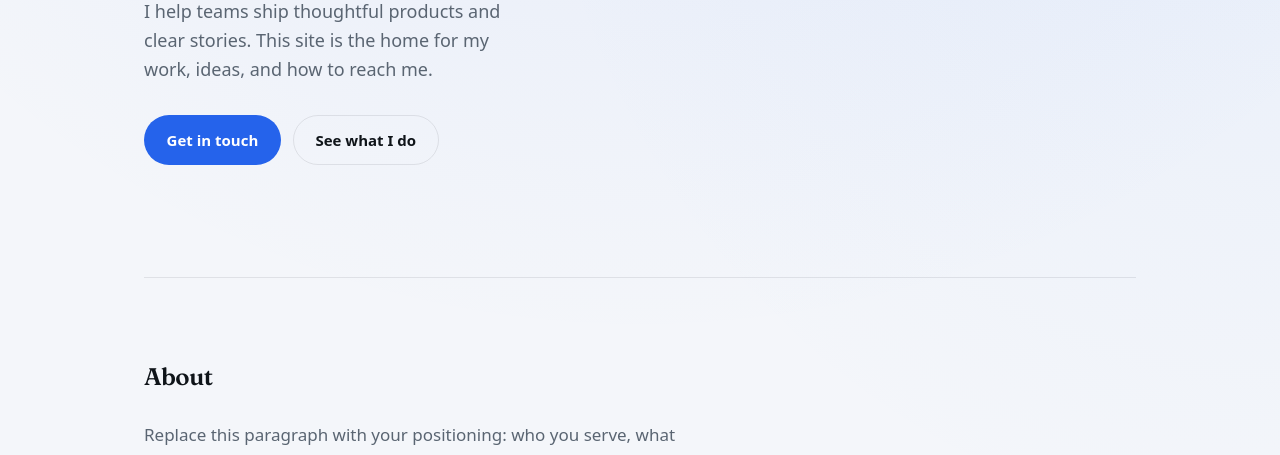
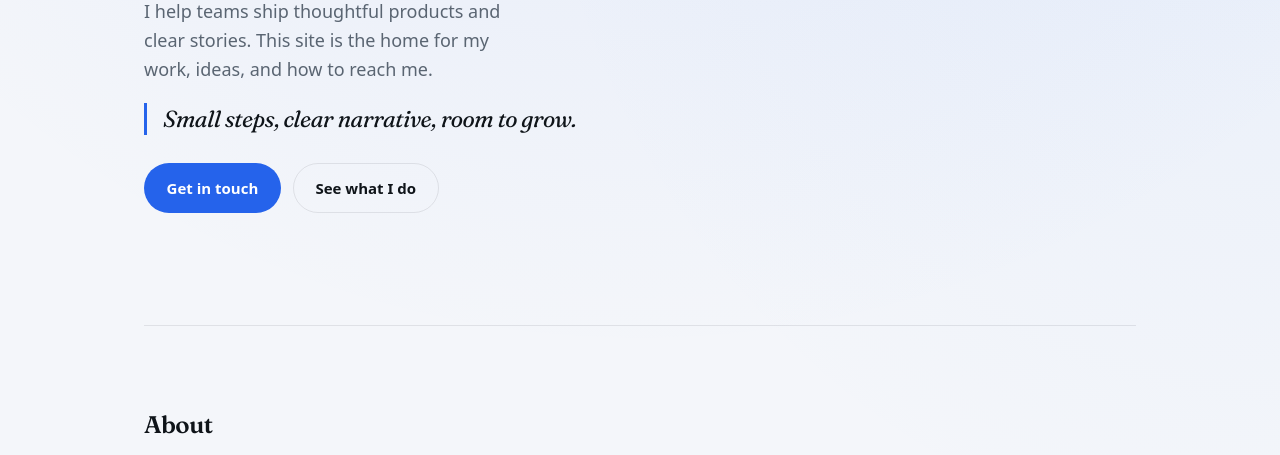
Before and after one commit to mohannad789/Personal-Branding, an Astro site: page / in a window 1280 px wide. Shown: the part 285-740 px from the top of the page. Built offline with nearby package versions, Linux system fonts and the light colour scheme; Astro itself is replaced by a stand-in of ours; a web font is replaced by a local one.

Commit message:
Add hero pull-quote in Fraunces so accent serif is easy to see
Made-with: Cursor

```diff
--- a/src/content/home.ts
+++ b/src/content/home.ts
@@ -11,6 +11,8 @@ export const home = {
   headlineAccent: site.name,
   lede:
     "I help teams ship thoughtful products and clear stories. This site is the home for my work, ideas, and how to reach me.",
+  /** Shown in Fraunces italic so the accent serif is easy to spot (swap for your own line). */
+  pullQuote: "Small steps, clear narrative, room to grow.",
   about: {
     paragraphs: [
       "Replace this paragraph with your positioning: who you serve, what you care about, and the outcomes you drive. Keep it tight — two or three sentences is enough for a first impression.",
--- a/src/pages/index.astro
+++ b/src/pages/index.astro
@@ -13,6 +13,7 @@ const title = "Personal brand";
       <span class="accent">{home.headlineAccent}</span>.
     </h1>
     <p class="lede">{home.lede}</p>
+    <p class="hero-pull" aria-label="Tagline">{home.pullQuote}</p>
     <div class="hero-actions">
       <a class="btn btn-primary" href="/contact">Get in touch</a>
       <a class="btn btn-ghost" href="/work">See what I do</a>
--- a/src/styles/global.css
+++ b/src/styles/global.css
@@ -227,8 +227,23 @@ main.main--narrow {
 .lede {
   font-size: 1.125rem;
   color: var(--text-muted);
-  margin: 0 0 2rem;
+  margin: 0 0 1.25rem;
   max-width: 38ch;
+}
+
+/* Fraunces accent — italic display line (also used on headings, logo, eyebrow). */
+.hero-pull {
+  font-family: var(--font-accent);
+  font-style: italic;
+  font-weight: 400;
+  font-size: clamp(1.2rem, 2.8vw, 1.45rem);
+  color: var(--text);
+  margin: 0 0 1.75rem;
+  max-width: 32ch;
+  line-height: 1.35;
+  letter-spacing: -0.02em;
+  border-left: 3px solid var(--accent);
+  padding-left: 1rem;
 }
 
 .hero-actions {
```
